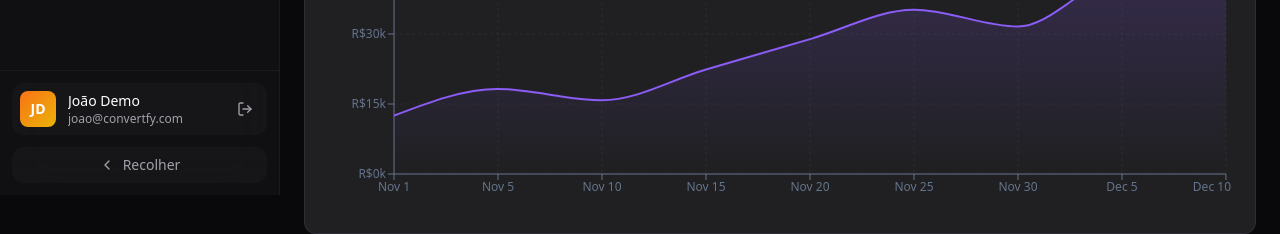
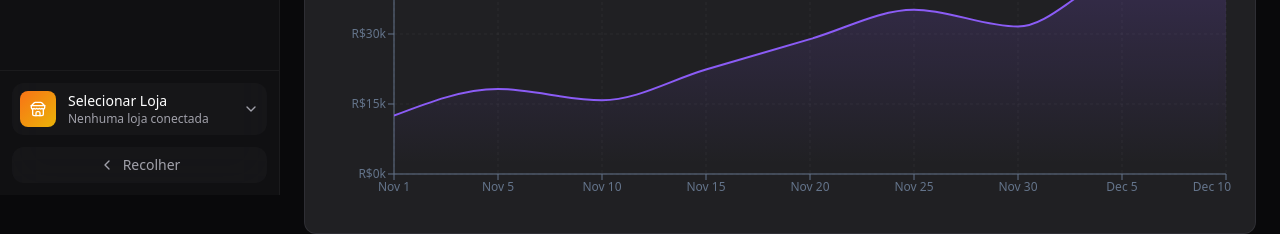
Before and after one commit to matheusmarques6/worder, a Next.js app: page /analytics/ecommerce in a window 1280 px wide. Shown: the part 605-839 px from the top of the page. Built offline with nearby package versions, Linux system fonts and the light colour scheme.

Commit message:
Add files via upload

```diff
--- a/src/app/(dashboard)/layout.tsx
+++ b/src/app/(dashboard)/layout.tsx
@@ -26,8 +26,13 @@ import {
   X,
   DollarSign,
   TrendingUp,
-  Store
+  Store,
+  ChevronDown,
+  Check,
+  Plus,
 } from 'lucide-react'
+import { useStoreStore, type ShopifyStore } from '@/stores'
+import { AddStoreModal } from '@/components/store/AddStoreModal'
 
 // Worder Logo Component
 const WorderLogo = ({ size = 'md' }: { size?: 'sm' | 'md' | 'lg' }) => {
@@ -76,7 +81,32 @@ export default function DashboardLayout({
   const [collapsed, setCollapsed] = useState(false)
   const [mobileOpen, setMobileOpen] = useState(false)
   const [notifications, setNotifications] = useState(3)
+  const [storeDropdownOpen, setStoreDropdownOpen] = useState(false)
+  const [addStoreModalOpen, setAddStoreModalOpen] = useState(false)
   const pathname = usePathname()
+
+  const { stores, currentStore, setCurrentStore, addStore } = useStoreStore()
+
+  // Get store initials
+  const getInitials = (name: string) => {
+    return name
+      .split(' ')
+      .map(word => word[0])
+      .join('')
+      .toUpperCase()
+      .slice(0, 2)
+  }
+
+  const handleAddStore = (store: { name: string; domain: string; accessToken: string }) => {
+    const newStore: ShopifyStore = {
+      id: `store-${Date.now()}`,
+      name: store.name,
+      domain: store.domain,
+      isActive: true,
+    }
+    addStore(newStore)
+    setAddStoreModalOpen(false)
+  }
 
   // Close mobile menu on route change
   useEffect(() => {
@@ -190,31 +220,120 @@ export default function DashboardLayout({
         </div>
       </div>
 
-      {/* User section */}
-      <div className="p-3 border-t border-dark-800/50">
-        <div className={`flex items-center gap-3 p-2 rounded-xl bg-dark-800/30 ${collapsed ? 'justify-center' : ''}`}>
-          <div className="w-9 h-9 rounded-lg bg-gradient-to-br from-primary-500 to-accent-500 flex items-center justify-center flex-shrink-0">
-            <span className="text-white font-semibold text-sm">JD</span>
+      {/* Store Selector Section */}
+      <div className="p-3 border-t border-dark-800/50 relative">
+        {/* Store Dropdown */}
+        <AnimatePresence>
+          {storeDropdownOpen && !collapsed && (
+            <motion.div
+              initial={{ opacity: 0, y: 8, scale: 0.96 }}
+              animate={{ opacity: 1, y: 0, scale: 1 }}
+              exit={{ opacity: 0, y: 8, scale: 0.96 }}
+              transition={{ duration: 0.15 }}
+              className="absolute bottom-full left-3 right-3 mb-2 bg-dark-800 border border-dark-700 rounded-xl shadow-xl overflow-hidden z-50"
+            >
+              {/* Stores List */}
+              {stores.length > 0 && (
+                <div className="p-2 border-b border-dark-700">
+                  <p className="px-2 py-1 text-xs font-medium text-dark-500 uppercase tracking-wider">
+                    Suas Lojas
+                  </p>
+                  <div className="space-y-1 mt-1 max-h-48 overflow-y-auto">
+                    {stores.map((store) => (
+                      <button
+                        key={store.id}
+                        onClick={() => {
+                          setCurrentStore(store)
+                          setStoreDropdownOpen(false)
+                        }}
+                        className={`
+                          w-full flex items-center gap-3 p-2 rounded-lg transition-colors
+                          ${currentStore?.id === store.id
+                            ? 'bg-primary-500/10 text-primary-400'
+                            : 'hover:bg-dark-700/50 text-white'
+                          }
+                        `}
+                      >
+                        <div className="w-8 h-8 rounded-lg bg-dark-700 flex items-center justify-center text-xs font-bold">
+                          {getInitials(store.name)}
+                        </div>
+                        <div className="flex-1 text-left min-w-0">
+                          <p className="text-sm font-medium truncate">{store.name}</p>
+                          <p className="text-xs text-dark-400 truncate">{store.domain}</p>
+                        </div>
+                        {currentStore?.id === store.id && (
+                          <Check className="w-4 h-4 text-primary-400 flex-shrink-0" />
+                        )}
+                      </button>
+                    ))}
+                  </div>
+                </div>
+              )}
+
+              {/* Add Store Button */}
+              <div className="p-2">
+                <button
+                  onClick={() => {
+                    setAddStoreModalOpen(true)
+                    setStoreDropdownOpen(false)
+                  }}
+                  className="w-full flex items-center gap-3 p-2 rounded-lg text-primary-400 hover:bg-primary-500/10 transition-colors"
+                >
+                  <div className="w-8 h-8 rounded-lg bg-primary-500/20 flex items-center justify-center">
+                    <Plus className="w-4 h-4" />
+                  </div>
+                  <span className="text-sm font-medium">Adicionar Nova Loja</span>
+                </button>
+              </div>
+            </motion.div>
+          )}
+        </AnimatePresence>
+
+        {/* Store Selector Button */}
+        <button
+          onClick={() => {
+            if (collapsed) {
+              setAddStoreModalOpen(true)
+            } else {
+              setStoreDropdownOpen(!storeDropdownOpen)
+            }
+          }}
+          className={`
+            w-full flex items-center gap-3 p-2 rounded-xl transition-all
+            bg-dark-800/30 hover:bg-dark-800/50
+            ${storeDropdownOpen ? 'ring-1 ring-primary-500/50' : ''}
+            ${collapsed ? 'justify-center' : ''}
+          `}
+        >
+          {/* Store Avatar */}
+          <div className="w-9 h-9 rounded-lg bg-gradient-to-br from-primary-500 to-accent-500 flex items-center justify-center text-white font-semibold text-sm flex-shrink-0">
+            {currentStore ? getInitials(currentStore.name) : <Store className="w-4 h-4" />}
           </div>
+
           <AnimatePresence mode="wait">
             {!collapsed && (
               <motion.div
                 initial={{ opacity: 0 }}
                 animate={{ opacity: 1 }}
                 exit={{ opacity: 0 }}
-                className="flex-1 min-w-0"
+                className="flex-1 min-w-0 text-left"
               >
-                <p className="text-sm font-medium text-white truncate">João Demo</p>
-                <p className="text-xs text-dark-400 truncate">joao@convertfy.com</p>
+                <p className="text-sm font-medium text-white truncate">
+                  {currentStore?.name || 'Selecionar Loja'}
+                </p>
+                <p className="text-xs text-dark-400 truncate">
+                  {currentStore?.domain || 'Nenhuma loja conectada'}
+                </p>
               </motion.div>
             )}
           </AnimatePresence>
+
           {!collapsed && (
-            <button className="p-1.5 rounded-lg hover:bg-dark-700/50 text-dark-400 hover:text-white transition-colors">
-              <LogOut className="w-4 h-4" />
-            </button>
+            <ChevronDown
+              className={`w-4 h-4 text-dark-400 transition-transform flex-shrink-0 ${storeDropdownOpen ? 'rotate-180' : ''}`}
+            />
           )}
-        </div>
+        </button>
       </div>
 
       {/* Collapse button - Desktop only */}
@@ -352,6 +471,13 @@ export default function DashboardLayout({
           {children}
         </div>
       </motion.main>
+
+      {/* Add Store Modal */}
+      <AddStoreModal
+        isOpen={addStoreModalOpen}
+        onClose={() => setAddStoreModalOpen(false)}
+        onSuccess={handleAddStore}
+      />
     </div>
   )
 }
```
